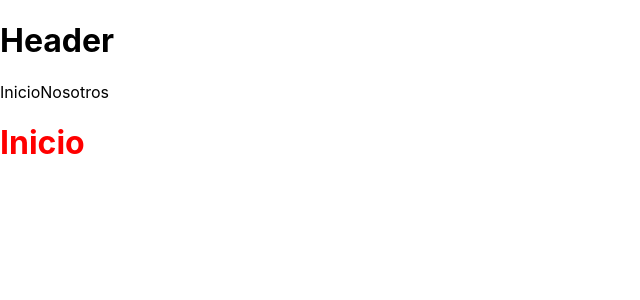
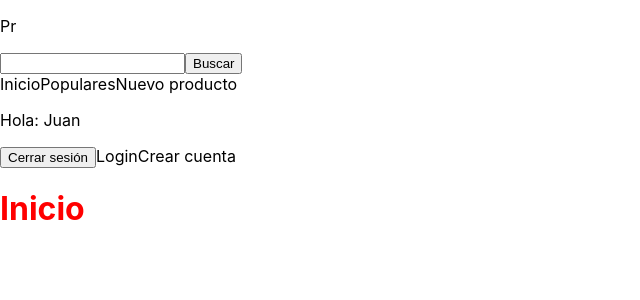
Before and after one commit to juanluna96/NextJS-ProductReviewer, a Next.js app: page / in a window 1280 px wide. Shown: the top 300 px of the page, without its empty margins (0-640 px from the left). Built offline with nearby package versions, Linux system fonts and the light colour scheme.

Commit message:
Creando la Navegación

```diff
--- /dev/null
+++ b/components/layout/Header.js
@@ -0,0 +1,29 @@
+import React from 'react'
+import Buscar from '../ui/Buscar';
+import Navegacion from './Navegacion';
+import Link from 'next/link';
+
+const Header = () => {
+    return (
+        <header>
+            <div className="">
+                <div className="">
+                    <p>Pr</p>
+                    {/* Buscador aqui */ }
+                    <Buscar></Buscar>
+                    {/* Nav aqui */ }
+                    <Navegacion></Navegacion>
+                </div>
+                <div className="">
+                    {/* Menu de administracion */ }
+                    <p>Hola: Juan</p>
+                    <button>Cerrar sesión</button>
+                    <Link href="/">Login</Link>
+                    <Link href="/">Crear cuenta</Link>
+                </div>
+            </div>
+        </header>
+    )
+}
+
+export default Header
--- a/components/layout/Layout.js
+++ b/components/layout/Layout.js
@@ -1,14 +1,10 @@
 import React from 'react';
-import Link from 'next/link';
+import Header from './Header';
 
 const Layout = props => {
     return (
         <>
-            <h1>Header</h1>
-            <nav>
-                <Link href="/">Inicio</Link>
-                <Link href="/nosotros">Nosotros</Link>
-            </nav>
+            <Header></Header>
             <main>
                 { props.children }
             </main>
--- /dev/null
+++ b/components/layout/Navegacion.js
@@ -0,0 +1,14 @@
+import React from 'react';
+import Link from 'next/link';
+
+const Navegacion = () => {
+    return (
+        <nav>
+            <Link href="/">Inicio</Link>
+            <Link href="/">Populares</Link>
+            <Link href="/">Nuevo producto</Link>
+        </nav>
+    )
+}
+
+export default Navegacion
--- /dev/null
+++ b/components/ui/Buscar.js
@@ -0,0 +1,12 @@
+import React from 'react'
+
+const Buscar = () => {
+    return (
+        <form action="">
+            <input type="text" />
+            <button type="submit">Buscar</button>
+        </form>
+    )
+}
+
+export default Buscar
```
